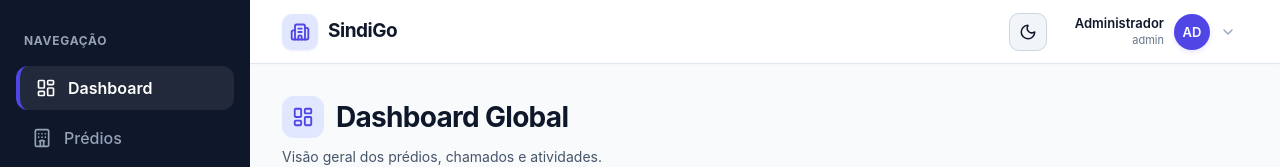
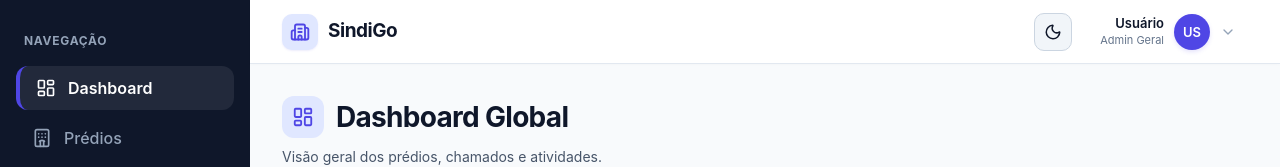
Before and after one commit to gtins/frontend-sindigo, a React (Vite) app in the folder frontend/: page /dashboard in a window 1280 px wide. Shown: the top 167 px of the page. Built offline with nearby package versions, Linux system fonts and the light colour scheme; no server answers; sample sign-in values are in the browser's storage.

Commit message:
fix: Top bar com nome do usuário.

```diff
--- a/frontend/src/components/TopBar.tsx
+++ b/frontend/src/components/TopBar.tsx
@@ -14,6 +14,49 @@ export const TopBar: React.FC<TopBarProps> = ({ onHomeClick }) => {
     const [isDarkMode, setIsDarkMode] = useState(() => {
         return document.documentElement.classList.contains('dark') || localStorage.getItem('sindigo-theme') === 'dark';
     });
+    const [user, setUser] = useState(() => {
+        const cachedRole = localStorage.getItem('role') || 'MORADOR';
+        return {
+            name: cachedRole === 'ADMIN' ? 'Administrador' : 'Usuário',
+            email: '',
+            role: cachedRole
+        };
+    });
+
+    useEffect(() => {
+        const fetchUserData = async () => {
+            try {
+                const data = await AuthService.getCurrentUser();
+                if (data) {
+                    setUser({
+                        name: data.name,
+                        email: data.email,
+                        role: data.role
+                    });
+                }
+            } catch (err) {
+                console.error('Erro ao buscar perfil do usuário logado:', err);
+            }
+        };
+        fetchUserData();
+    }, []);
+
+    const formatRole = (roleStr: string) => {
+        const role = roleStr.toUpperCase();
+        if (role.includes('ADMIN')) return 'Admin Geral';
+        if (role.includes('SINDICO')) return 'Síndico';
+        if (role.includes('MORADOR')) return 'Morador';
+        return roleStr;
+    };
+
+    const getInitials = (nameStr: string) => {
+        if (!nameStr) return 'U';
+        const parts = nameStr.trim().split(/\s+/);
+        if (parts.length >= 2) {
+            return (parts[0][0] + parts[parts.length - 1][0]).toUpperCase();
+        }
+        return nameStr.substring(0, 2).toUpperCase();
+    };
 
     useEffect(() => {
         if (isDarkMode) {
@@ -130,9 +173,9 @@ export const TopBar: React.FC<TopBarProps> = ({ onHomeClick }) => {
                         onMouseLeave={(e) => e.currentTarget.style.backgroundColor = 'transparent'}
                     >
                         <div style={{ textAlign: 'right', display: 'flex', flexDirection: 'column' }}>
-                            <span style={{ fontSize: '13px', fontWeight: 600, color: 'var(--text-main)', lineHeight: 1.2 }}>Administrador</span>
+                            <span style={{ fontSize: '13px', fontWeight: 600, color: 'var(--text-main)', lineHeight: 1.2 }}>{user.name}</span>
                             <span style={{ fontSize: '11px', color: 'var(--text-light)', lineHeight: 1.2, marginTop: '2px' }}>
-                                {localStorage.getItem('role')?.includes('ADMIN') ? 'Admin Geral' : localStorage.getItem('role') || 'Morador'}
+                                {formatRole(user.role)}
                             </span>
                         </div>
                         <div style={{
@@ -148,7 +191,7 @@ export const TopBar: React.FC<TopBarProps> = ({ onHomeClick }) => {
                             fontSize: '13px',
                             boxShadow: '0 2px 4px rgba(79, 70, 229, 0.15)'
                         }}>
-                            AD
+                            {getInitials(user.name)}
                         </div>
                         <ChevronDown size={16} color="#94a3b8" style={{ transition: 'transform 0.2s', transform: showUserMenu ? 'rotate(180deg)' : 'none' }} />
                     </button>
@@ -168,8 +211,8 @@ export const TopBar: React.FC<TopBarProps> = ({ onHomeClick }) => {
                             overflow: 'hidden'
                         }}>
                             <div style={{ padding: '16px', borderBottom: '1px solid var(--border-color)', backgroundColor: 'var(--bg-surface-2)' }}>
-                                <div style={{ fontSize: '14px', fontWeight: 600, color: 'var(--text-main)' }}>Administrador</div>
-                                <div style={{ fontSize: '12px', color: 'var(--text-light)', marginTop: '4px' }}>admin@sindigo.com</div>
+                                <div style={{ fontSize: '14px', fontWeight: 600, color: 'var(--text-main)' }}>{user.name}</div>
+                                <div style={{ fontSize: '12px', color: 'var(--text-light)', marginTop: '4px' }}>{user.email || '—'}</div>
                             </div>
                             <div style={{ padding: '8px' }}>
                                 <button
```
